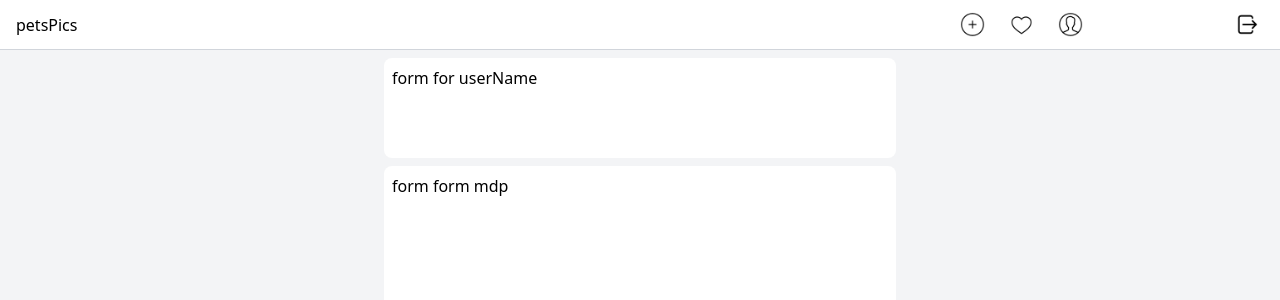
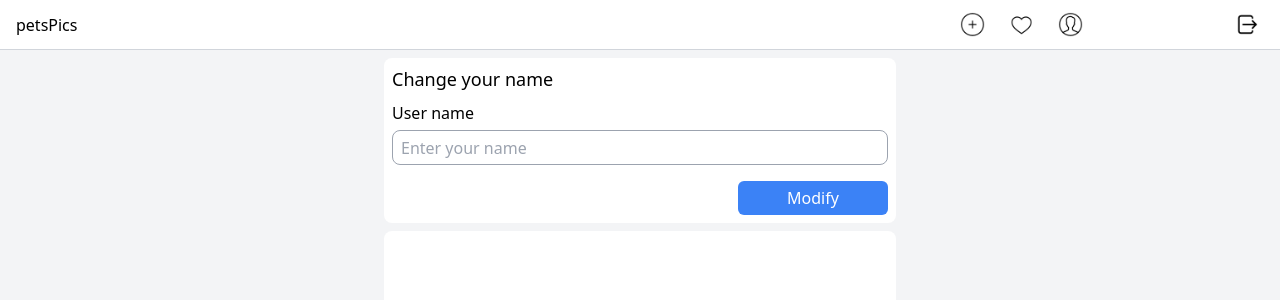
Before and after one commit to Jospin6/petsPics_api, a React (Vite) app in the folder client/: page /user/infos in a window 1280 px wide. Shown: the top 300 px of the page. Built offline with nearby package versions, Linux system fonts and the light colour scheme.

Commit message:
Create form to modify user name

```diff
--- a/client/src/components/UserInfo.jsx
+++ b/client/src/components/UserInfo.jsx
@@ -1,11 +1,32 @@
+import { Formik, Form } from 'formik'
+import { Input } from './Input'
+import { SubmitFormBtn } from './SubmitFormBtn'
 
 export const UserInfo = () => {
     return <div>
         <div className="bg-white rounded-lg min-h-[100px] mt-2 p-2">
-            form for userName
+            <div className="semi-bold text-[18px]">
+                Change your name
+            </div>
+            <div>
+                <Formik>
+                    <Form>
+                        <Input
+                            labelText="User name"
+                            id="userName"
+                            type="text"
+                            fieldName="userName"
+                            placeholder="Enter your name"
+                        />
+                        <div className='flex justify-end'>
+                            <SubmitFormBtn text="Modify" className="w-[150px]" />
+                        </div>
+                    </Form>
+                </Formik>
+            </div>
         </div>
         <div className="bg-white rounded-lg min-h-[150px] mt-2 p-2">
-            form form mdp
+
         </div>
     </div>
 }
```
